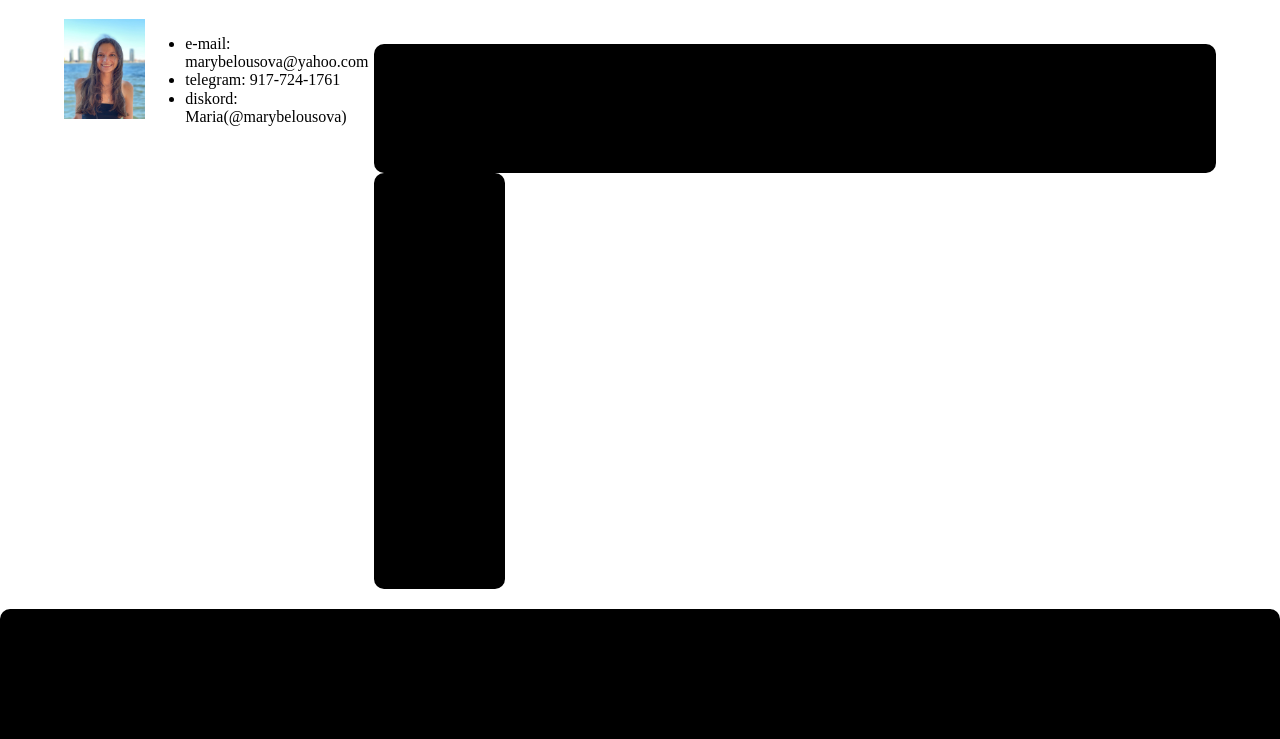
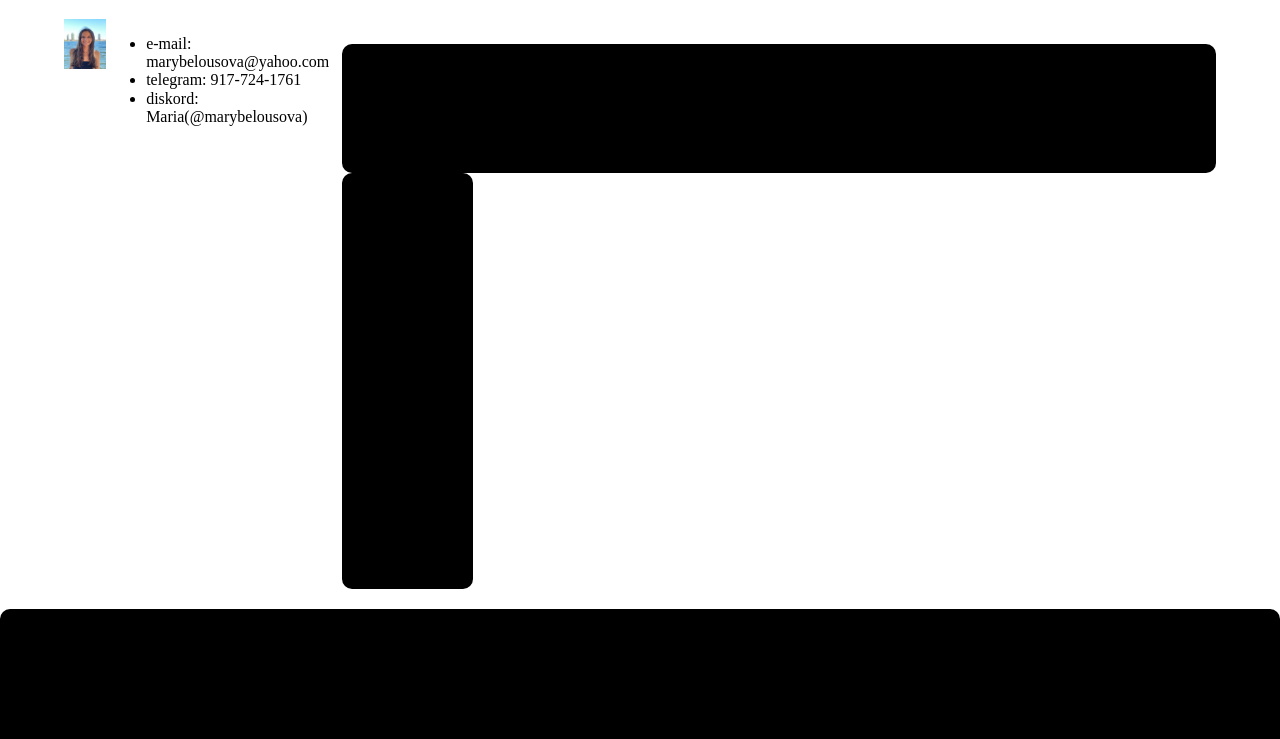
Before and after one commit to marybelousova/rsschool-cv, a plain HTML site: page index.html in a window 1280 px wide. Shown: the part 61-800 px from the top of the page. Drawn offline with nearby package versions, Linux system fonts and the light colour scheme; files that its build step writes are made by us from their sources; a web font is replaced by a local one.

Commit message:
feat: updated image

```diff
--- a/index.html
+++ b/index.html
@@ -16,7 +16,7 @@
     <main>
         <section>
             <div class="wrapper">
-                <img src="IMG_4238.jpg" alt="main-image" width="100" height="100">
+                <img src="IMG_4238.jpg" alt="main-image" width="50" height="50">
                 <ul class="contacts">
                     <li>e-mail: marybelousova@yahoo.com</li>
                     <li>telegram: 917-724-1761</li>
```
